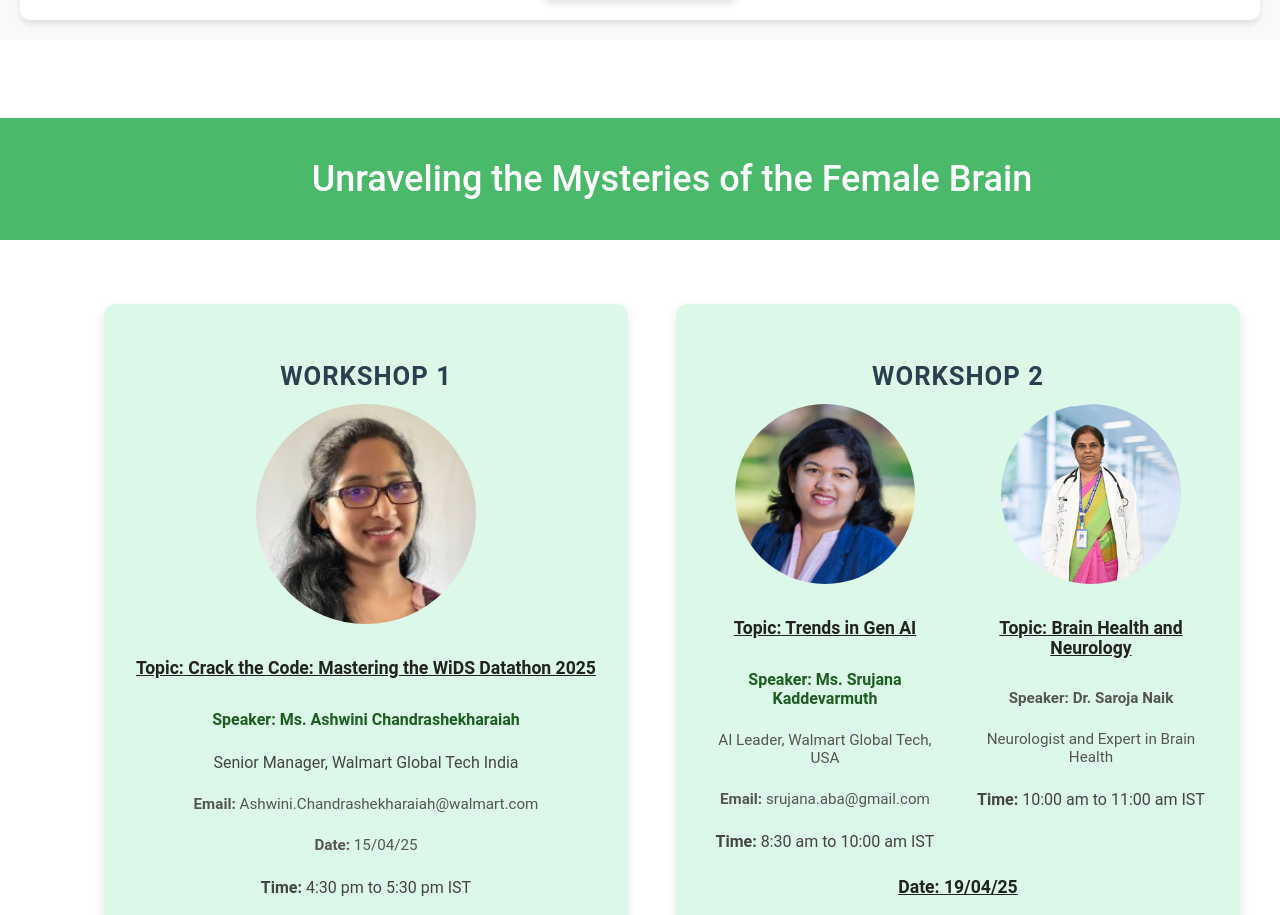
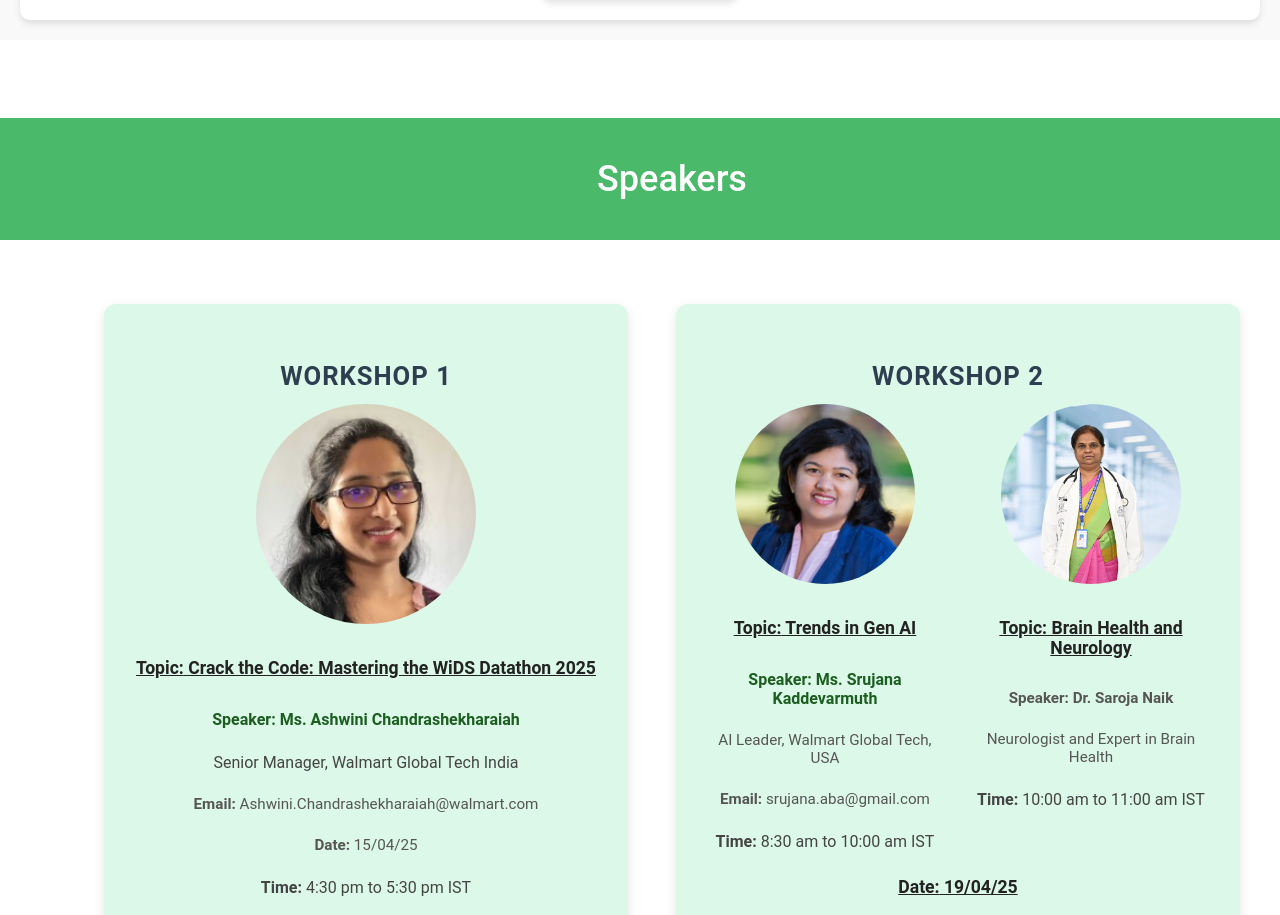
Before and after one commit to savalagikadappa/wids-2025, a React (Vite) app: page / in a window 1280 px wide. Shown: the part 1084-1999 px from the top of the page. Built offline with nearby package versions, Linux system fonts and the light colour scheme.

Commit message:
updated changes

```diff
--- a/src/components/Speakers.jsx
+++ b/src/components/Speakers.jsx
@@ -3,7 +3,7 @@ import React from 'react';
 function Speakers() {
   return (
     <div className="speakers" id="speaker">
-      <h2 className="section-title">Unraveling the Mysteries of the Female Brain</h2>
+      <h2 className="section-title">Speakers</h2>
       <div className="card-container">
         {/* Workshop 1 */}
         <div className="card">  <h3>Workshop 1</h3>
```
